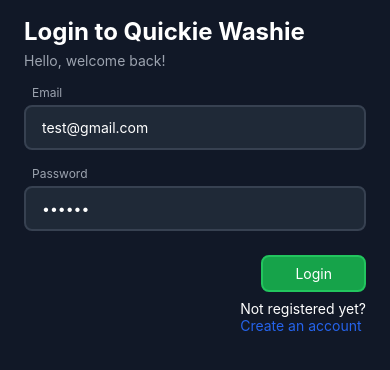
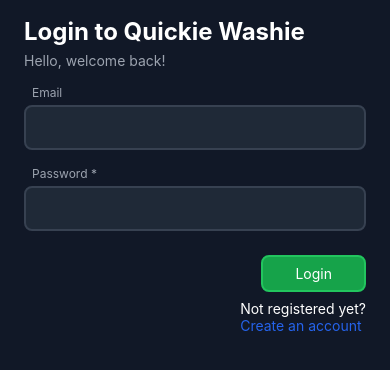
Before and after one commit to princejoogie/quickie-washie-v2, a React Native app in the folder apps/mobile/: screen /Login in a window 390 px wide. Shown: the top 370 px of the page. Built offline with nearby package versions, Linux system fonts and the light colour scheme.

Commit message:
chore(mobile): login validation
modified:   apps/mobile/src/pages/login.tsx
modified:   apps/mobile/src/pages/register.tsx

```diff
--- a/apps/mobile/src/pages/login.tsx
+++ b/apps/mobile/src/pages/login.tsx
@@ -1,6 +1,8 @@
-import { useState } from "react";
 import { View, Text, TouchableOpacity, Alert } from "react-native";
 import { NativeStackScreenProps } from "@react-navigation/native-stack";
+import { useForm, Controller } from "react-hook-form";
+import { zodResolver } from "@hookform/resolvers/zod";
+import { z } from "zod";
 
 import { Layout, TextField } from "../components";
 
@@ -8,12 +10,34 @@
 import { handleError } from "../utils/helpers";
 import { useAuthContext } from "../contexts/auth-context";
 
+const loginSchema = z.object({
+  email: z.string().email().trim(),
+  password: z
+    .string()
+    .trim()
+    .min(6, { message: "Password must be at least 6 characters" }),
+});
+
+type LoginSchema = z.infer<typeof loginSchema>;
+
 export const Login = ({
   navigation,
 }: NativeStackScreenProps<RootStackParamList, "Login">) => {
   const { login } = useAuthContext();
-  const [email, setEmail] = useState("test@gmail.com");
-  const [password, setPassword] = useState("qweqwe");
+  const {
+    control,
+    handleSubmit,
+    formState: { errors, isSubmitting, isValidating },
+  } = useForm<LoginSchema>({
+    mode: "all",
+    resolver: zodResolver(loginSchema),
+    defaultValues: {
+      email: "",
+      password: "",
+    },
+  });
+
+  const isLoading = isSubmitting || isValidating;
 
   return (
     <Layout className="px-6">
@@ -24,31 +48,56 @@
         <Text className="mt-1 text-gray-400">Hello, welcome back!</Text>
       </View>
 
-      <TextField
-        keyboardType="email-address"
-        label="Email"
-        value={email}
-        onChangeText={setEmail}
+      <Controller
+        control={control}
+        name="email"
+        render={({ field: { onChange, value, ...rest } }) => (
+          <TextField
+            {...rest}
+            label="Email"
+            value={value}
+            onChangeText={onChange}
+          />
+        )}
       />
-      <TextField
-        label="Password"
-        secureTextEntry
-        value={password}
-        onChangeText={setPassword}
+      {errors.email && (
+        <Text className="text-xs text-red-600 ml-2 mt-1">
+          {errors.email.message}
+        </Text>
+      )}
+
+      <Controller
+        control={control}
+        name="password"
+        render={({ field: { onChange, value, ...rest } }) => (
+          <TextField
+            {...rest}
+            label="Password *"
+            secureTextEntry
+            value={value}
+            onChangeText={onChange}
+          />
+        )}
       />
+      {errors.password && (
+        <Text className="text-xs text-red-600 ml-2 mt-1">
+          {errors.password.message}
+        </Text>
+      )}
 
       <TouchableOpacity
         className="bg-green-600 self-end mt-6 px-8 py-2 rounded-lg border-2 border-green-500 disabled:opacity-50"
-        onPress={async () => {
+        disabled={isLoading}
+        onPress={handleSubmit(async ({ email, password }) => {
           try {
             await login(email, password);
           } catch (e) {
             const err = handleError(e);
             Alert.alert("Error", err.message);
           }
-        }}
+        })}
       >
-        <Text className="text-white">Login</Text>
+        <Text className="text-white">{isLoading ? "Loading..." : "Login"}</Text>
       </TouchableOpacity>
 
       <View className="self-end mt-2">
--- a/apps/mobile/src/pages/register.tsx
+++ b/apps/mobile/src/pages/register.tsx
@@ -13,6 +13,7 @@
 
 import { RootStackParamList } from "./types";
 import { uploadImage } from "../services/firebase";
+import { useAuthContext } from "../contexts/auth-context";
 
 const registerSchema = z
   .object({
@@ -47,6 +48,7 @@
 export const Register = ({
   navigation,
 }: NativeStackScreenProps<RootStackParamList, "Register">) => {
+  const { login } = useAuthContext();
   const {
     control,
     handleSubmit,
@@ -64,13 +66,7 @@
     },
   });
 
-  const register = useMutation(authService.register, {
-    onSuccess: async () => {
-      if (navigation.canGoBack()) {
-        navigation.goBack();
-      }
-    },
-  });
+  const register = useMutation(authService.register);
 
   const isLoading = isSubmitting || isValidating || register.isLoading;
 
@@ -226,21 +222,18 @@
         disabled={isLoading}
         onPress={handleSubmit(
           async ({ licenseUrl, imageUrl, confirmPassword, ...rest }) => {
-            const licenseDownloadUrl = await uploadImage(
-              licenseUrl,
-              (progress) => {
-                console.log(`${progress}%`);
-              }
-            );
-            const imageDownloadUrl = await uploadImage(imageUrl, (progress) => {
-              console.log(`${progress}%`);
-            });
+            const [licenseDownloadUrl, imageDownloadUrl] = await Promise.all([
+              uploadImage(licenseUrl),
+              uploadImage(imageUrl),
+            ]);
 
             await register.mutateAsync({
               ...rest,
               licenseUrl: licenseDownloadUrl,
               imageUrl: imageDownloadUrl,
             });
+
+            await login(rest.email, rest.password);
           }
         )}
       >
```
